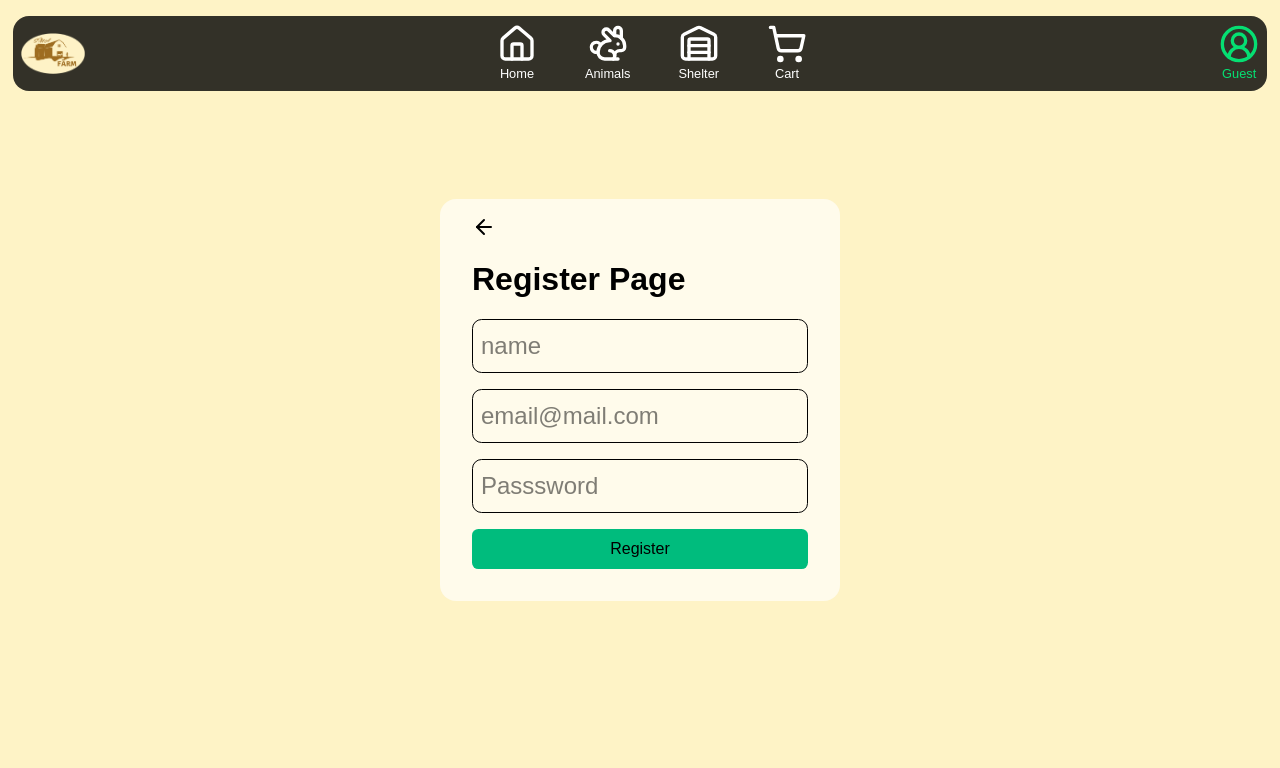
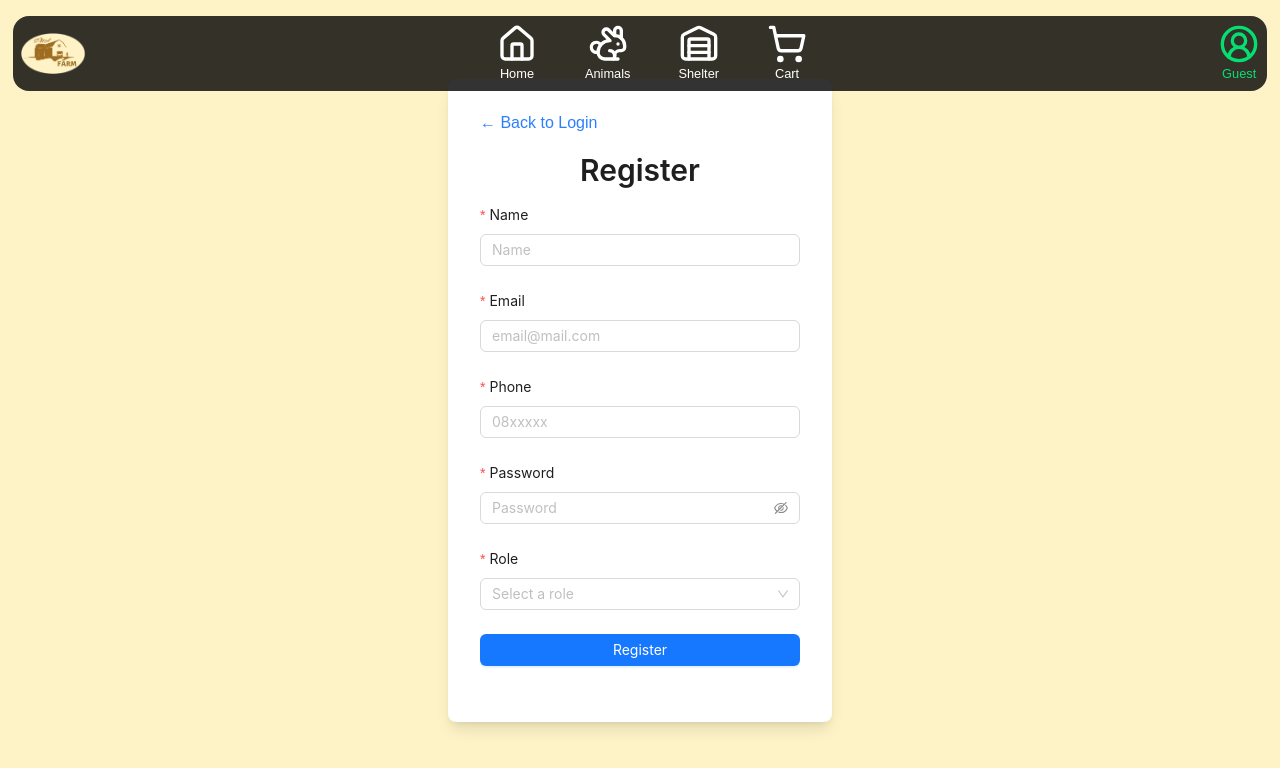
Before and after one commit to Salthof28/smafarm-front-end, a Next.js app: page /register in a window 1280 px wide. Shown: the top 768 px of the page. Built offline with nearby package versions, Linux system fonts and the light colour scheme; no server answers; sample sign-in values are in the browser's storage.

Commit message:
style & feat: style with ant design and register with endpoint

```diff
--- a/package.json
+++ b/package.json
@@ -10,6 +10,10 @@
     "test": "set NODE_OPTIONS=--no-deprecation && jest"
   },
   "dependencies": {
+    "@ant-design/pro-components": "^2.8.10",
+    "@ant-design/pro-layout": "^7.22.7",
+    "@ant-design/pro-provider": "^2.16.2",
+    "antd": "^5.27.1",
     "lucide-react": "^0.523.0",
     "next": "15.3.4",
     "next-auth": "^4.24.11",
--- a/src/app/login/loginClient.tsx
+++ b/src/app/login/loginClient.tsx
@@ -5,19 +5,26 @@ import { signIn } from "next-auth/react";
 // import { AppRouterInstance } from "next/dist/shared/lib/app-router-context.shared-runtime";
 import { useSearchParams } from "next/navigation";
 import { useEffect, useState } from "react";
+import { Form, Input, Button, Typography, Alert } from "antd";
 
+interface InptLogin {
+    email: string,
+    password: string
+}
 interface LoginClientProps {
     initialLoading: boolean
 }
 export default function LoginClient({ initialLoading }: LoginClientProps) {
     const activeIconNav: string = 'login';
     const { router } = useAuth();
+    const { Title } = Typography;
+    const [form] = Form.useForm();
     const searchParams = useSearchParams();
     const redirect = searchParams.get('redirect') || ('/dashboard');
-    const errorType = searchParams.get('error')
-    const [email, setEmail] = useState<string>("");
-    const [password, setPassword] = useState<string>("");
-    const [error, setError] = useState<string>("Login...");
+    const errorType = searchParams.get('error');
+    const emptyFields = { email: '', password: '' };
+
+    const [error, setError] = useState<string | null>(null);
     const [loading, setLoading] = useState<boolean>(initialLoading);
 
     useEffect(() => {
@@ -35,46 +42,60 @@ export default function LoginClient({ initialLoading }: LoginClientProps) {
         }
     }, [errorType])
 
-    useEffect(() => {
-        const timeProcess = setTimeout (() => {
-            setLoading(false);
-            setError("Login...");
-        }, 1000);
-        return () => clearTimeout(timeProcess);
-    }, [error])
+    const onFinish = async (values: InptLogin) => {
+        setLoading(true);
+        setError(null);
+        const user = await signIn('credentials', {
+            email: values.email,
+            password: values.password,
+            redirect: false
+        });
 
-    const handleSubmit = async (e: React.FormEvent) => {
-        e.preventDefault();
-        setLoading(true);
-        const user = await signIn('credentials', {email, password, redirect: false});
         if(user?.error){
-            setError(!email || !password ? 'Please fill all requirement' : "Invalid Email or Password")
-            setEmail("");
-            setPassword("");
+            setError(!values.email || !values.password ? 'Please fill all fields' : 'Invalid email or password');
+            form.setFieldsValue(emptyFields);
         }
-        else{
+        else {
             router.push(redirect);
             router.refresh();
         }
-    }
+        setLoading(false);
+    };
+
     return(
         <div className="bg-amber-100 w-full flex flex-col items-center min-h-screen overflow-x-hidden">
             <Navbar activeIconNav={activeIconNav}/>
             <main className="flex items-center flex-col justify-center min-h-[100vh]">
-                {!loading && (
-                    <form onSubmit={handleSubmit} className="flex flex-col bg-amber-50 shadow-lg/30 ring-[0.1rem] ring-black/5 p-[2rem] gap-[1rem] rounded-[1rem] w-[15rem] lg:w-[25rem] text-black">
-                        <h4 className="font-extrabold text-[1rem] lg:text-[2.5rem]">Login Page</h4>
-                        <input data-testid="inptEmail" type="email" placeholder="email@mail.com" className="border p-[0.2rem] lg:p-[0.5rem] rounded-[0.6rem] text-[1rem] lg:text-[1.5rem]" onChange={mail => setEmail(mail.target.value)}/>
-                        <input data-testid="inptPassword" type="password" placeholder="Passsword" className="border p-[0.2rem] lg:p-[0.5rem] rounded-[0.6rem] text-[1rem] lg:text-[1.5rem]" onChange={pass => setPassword(pass.target.value)}/>
-                        <button data-testid="btnSignIn" type="submit" className="bg-emerald-500 rounded-[0.6rem] hover:bg-emerald-700 hover:text-white active:scale-95 duration-200 text-[1rem] lg:text-[1.5rem] p-[0.2rem] lg:p-[0.5rem]" disabled={loading}>Sign In</button>
-                        <button data-testid="btnCreate" type="button" className="bg-emerald-500 rounded-[0.6rem] hover:bg-emerald-700 hover:text-white active:scale-95 duration-200 text-[1rem] lg:text-[1.5rem] p-[0.2rem] lg:p-[0.5rem]" disabled={loading} onClick={() => router.push("/register")}>Create Account</button>
-                    </form>
-                )}
-                {loading && (
-                    <section className="bg-amber-100 min-w-[15rem] min-h-[4rem] flex justify-center items-center rounded-[1rem]">
-                        <h1>{error}</h1>
-                    </section>
-                )}
+                <div className="p-8 shadow-lg rounded-lg bg-white w-[24rem]">
+                    <Title level={2} className="text-center mb-6">Login</Title>
+                    {error && <Alert type="error" message={error} className="mb-4" />}
+                    <Form form={form} layout="vertical" onFinish={onFinish}>
+                        <Form.Item
+                            label="Email"
+                            name="email"
+                            rules={[{ required: true, message: 'Please input your email!' }]}
+                        >
+                            <Input placeholder="email@mail.com" />
+                        </Form.Item>
+                        <Form.Item
+                            label="Password"
+                            name="password"
+                            rules={[{ required: true, message: 'Please input your password!' }]}
+                        >
+                            <Input.Password placeholder="Password" />
+                        </Form.Item>
+                        <Form.Item>
+                            <Button type="primary" htmlType="submit" block loading={loading}>
+                            Sign In
+                            </Button>
+                        </Form.Item>
+                        <Form.Item>
+                            <Button type="default" block onClick={() => router.push("/register")}>
+                            Create Account
+                            </Button>
+                        </Form.Item>
+                    </Form>
+                </div>
             </main>
         </div>
     )
--- a/src/app/register/page.tsx
+++ b/src/app/register/page.tsx
@@ -2,24 +2,116 @@
 import Navbar from "@/components/navbar";
 import { ArrowLeft } from "lucide-react";
 import Link from "next/link";
-
-
+import { Form, Input, Button, Typography, Alert, Select } from "antd";
+import { useEffect, useState } from "react";
+import { useSession } from "next-auth/react";
+import { useRouter } from "next/navigation";
+import { InptRegister } from "@/types/interfaces";
+import { fetchRegisterUser } from "@/services/api";
+import { RuleObject } from "antd/es/form";
 
 export default function Register () {
+    const { data: session, status } = useSession();
+    const { Title } = Typography;
+    const { Option } = Select;
     const activeIconNav: string = 'login';
-    // const handleRegister = () => {}
+    const router = useRouter();
+    const [errorMsg, setErrorMsg] = useState<string | null>(null);
+    const [loading, setLoading] = useState(false);
+    const passwordRules = [
+        { required: true, message: 'Please input your password!' },
+        {
+            validator: (_: RuleObject, value: string) =>
+            value && value.trim() !== '' ? Promise.resolve() : Promise.reject(new Error('Password cannot be empty or just spaces')),
+        },
+    ];
+
+    useEffect(() => {
+        if (status === "unauthenticated") {
+          router.push("/register");
+        } else if (session?.user?.role === "CUSTOMER") {
+          router.replace("/dashboard");
+        } else if (session?.user?.role === "BREEDER") {
+          router.replace("/dashboard");
+        } else if (session?.user?.role === "ADMIN") {
+          router.replace("/dashboard");
+        }
+    }, [status, session, router]);
+
+    const onFinish = async (values: InptRegister) => {
+        setLoading(true);
+        setErrorMsg(null);
+        const register = await fetchRegisterUser(values);
+        if ('statusCode' in register && register.statusCode !== 200) {
+            // misal email atau phone sudah ada
+            setErrorMsg(register.message);
+            setLoading(false);
+            return;
+        };
+        router.push('/login');
+        setLoading(false);
+    }
+
     return(
         <div className="bg-amber-100 w-full flex flex-col items-center min-h-screen overflow-x-hidden">
             <Navbar activeIconNav={activeIconNav}/>
             <main className="flex items-center flex-col justify-center min-h-[100vh]">
-                <form className="flex flex-col bg-amber-50 p-[2rem] pt-[1rem] gap-[1rem] rounded-[1rem] w-[15rem] lg:w-[25rem] text-black">
-                    <Link href="/login"><ArrowLeft /></Link>
-                    <h4 className="font-extrabold text-[1rem] lg:text-[2.5rem]">Register Page</h4>
-                    <input data-testid="inptName" type="text" name="name" placeholder="name" className="border p-[0.2rem] lg:p-[0.5rem] rounded-[0.6rem] text-[1rem] lg:text-[1.5rem]"/>
-                    <input data-testid="inptEmail" type="email" name="email" placeholder="email@mail.com" className="border p-[0.2rem] lg:p-[0.5rem] rounded-[0.6rem] text-[1rem] lg:text-[1.5rem]"/>
-                    <input data-testid="inptPassword" type="password" name="password" placeholder="Passsword" className="border p-[0.2rem] lg:p-[0.5rem] rounded-[0.6rem] text-[1rem] lg:text-[1.5rem]"/>
-                    <button data-testid="btnRegister" type="submit" className="bg-emerald-500 rounded-[0.4rem] hover:bg-emerald-700 hover:text-white active:scale-95 duration-200 p-[0.2rem] lg:p-[0.5rem]" >Register</button>
-                </form>
+            <div className="p-8 shadow-lg rounded-lg bg-white w-[24rem]">
+                <Link href="/login" className="text-blue-500 mb-4 inline-block">← Back to Login</Link>
+                <Title level={2} className="text-center mb-6">Register</Title>
+                {errorMsg && <Alert type="error" message={errorMsg} className="mb-4" />}
+                <Form layout="vertical" onFinish={onFinish}>
+                <Form.Item
+                    label="Name"
+                    name="name"
+                    rules={[{ required: true, message: 'Please input your name!' }]}
+                >
+                    <Input placeholder="Name" />
+                </Form.Item>
+                <Form.Item
+                    label="Email"
+                    name="email"
+                    rules={[
+                    { required: true, message: 'Please input your email!' },
+                    { type: 'email', message: 'Invalid email format' }
+                    ]}
+                >
+                    <Input placeholder="email@mail.com" />
+                </Form.Item>
+                <Form.Item
+                    label="Phone"
+                    name="phone"
+                    rules={[
+                        { required: true, message: 'Please input your phone number!' },
+                        { pattern: /^[0-9]{10,15}$/, message: 'Phone must be 10-15 digits' }
+                    ]}
+                >
+                    <Input placeholder="08xxxxx" />
+                </Form.Item>
+                <Form.Item
+                    label="Password"
+                    name="password"
+                    rules={passwordRules}
+                >
+                    <Input.Password placeholder="Password" />
+                </Form.Item>
+                <Form.Item
+                    label="Role"
+                    name="role"
+                    rules={[{ required: true, message: "Please select at least one role!" }]}
+                >
+                <Select placeholder="Select a role">
+                    <Option value="CUSTOMER">Customer</Option>
+                    <Option value="BREEDER">Breeder</Option>
+                </Select>
+                </Form.Item>
+                <Form.Item>
+                    <Button type="primary" htmlType="submit" block loading={loading}>
+                    Register
+                    </Button>
+                </Form.Item>
+                </Form>
+            </div>
             </main>
         </div>
     )
```
Also changed, not shown: src/app/dashboard/page.tsx (+3 -15 lines), src/services/api.ts (+18 -1 lines), src/types/interfaces.ts (+7 -21 lines), 1 other file (tests, documents, lock files or other folders).
